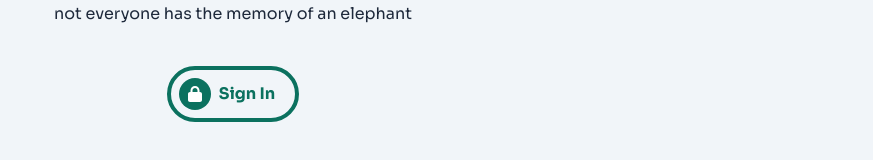
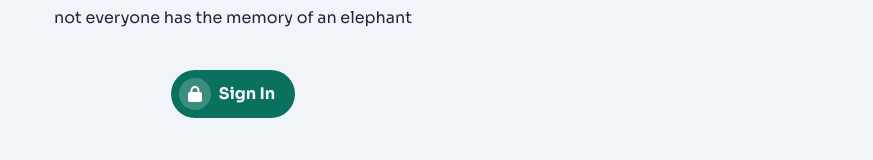
Before and after one commit to simecek-m/tusks, a React (Vite) app: page /home in a window 1280 px wide. Shown: the part 482-642 px from the top of the page, without its empty margins (407-1280 px from the left). Built offline with nearby package versions, Linux system fonts and the light colour scheme; no server answers; a web font is replaced by a local one.

Commit message:
refactor button

```diff
--- a/src/component/button/Button.tsx
+++ b/src/component/button/Button.tsx
@@ -5,9 +5,8 @@ import { ButtonHTMLAttributes, FC } from "react";
 import { ActionType } from "type";
 
 const ButtonVariants: Record<ActionType, string> = {
-  primary:
-    "border-primary-700 dark:border-primary-300 text-primary-700 dark:text-primary-300",
-  error: "border-red-700 dark:border-red-300 text-red-700 dark:text-red-300",
+  primary: "bg-primary-700 dark:bg-primary-400",
+  error: "bg-red-700 dark:bg-red-400",
 };
 
 export interface ButtonProps extends ButtonHTMLAttributes<HTMLButtonElement> {
@@ -35,7 +34,7 @@ const Button: FC<ButtonProps> = ({
       type={type}
       disabled={isDisabled || isSubmitting}
       className={clsx(
-        "group flex w-full shrink-0 flex-row items-center justify-center gap-2 overflow-hidden rounded-full border-4 bg-transparent py-2 px-2 pr-5 font-bold sm:w-fit",
+        "group flex w-full shrink-0 flex-row items-center justify-center gap-2 overflow-hidden rounded-full py-2 px-2 pr-5 font-bold text-slate-100 dark:text-slate-800 sm:w-fit",
         { "cursor-wait": isSubmitting },
         { "cursor-not-allowed opacity-60": isDisabled },
         ButtonVariants[variant]
@@ -43,7 +42,6 @@ const Button: FC<ButtonProps> = ({
     >
       <ButtonIcon
         icon={icon}
-        variant={variant}
         hoverIcon={hoverIcon}
         isDisabled={isDisabled}
         isSubmitting={isSubmitting}
--- a/src/component/button/ButtonIcon.tsx
+++ b/src/component/button/ButtonIcon.tsx
@@ -2,20 +2,13 @@ import { IconProp } from "@fortawesome/fontawesome-svg-core";
 import { FontAwesomeIcon } from "@fortawesome/react-fontawesome";
 import clsx from "clsx";
 import { FC } from "react";
-import { ActionType } from "type";
 
 const buttonIconStyle =
-  "h-4 w-4 rounded-full p-2 dark:text-slate-700 text-white";
-
-const ButtonIconVariants: Record<ActionType, string> = {
-  primary: "bg-primary-700 dark:bg-primary-300",
-  error: "bg-red-700 dark:bg-red-300",
-};
+  "h-4 w-4 rounded-full p-2 dark:text-slate-700 text-white bg-white bg-opacity-20 dark:bg-slate-700 dark:bg-opacity-30";
 
 interface ButtonIconProps {
   icon: IconProp;
   hoverIcon?: IconProp;
-  variant?: ActionType;
   isSubmitting?: boolean;
   isDisabled?: boolean;
 }
@@ -23,7 +16,6 @@ interface ButtonIconProps {
 const ButtonIcon: FC<ButtonIconProps> = ({
   icon,
   hoverIcon,
-  variant = "primary",
   isSubmitting = false,
   isDisabled = false,
 }) => {
@@ -33,7 +25,6 @@ const ButtonIcon: FC<ButtonIconProps> = ({
         icon={isDisabled ? "xmark" : isSubmitting ? "circle-notch" : icon}
         className={clsx(
           buttonIconStyle,
-          ButtonIconVariants[variant],
           {
             "translate-y-0 transition duration-500 ease-in-out group-hover:-translate-y-10":
               !!hoverIcon && !isSubmitting && !isDisabled,
@@ -46,7 +37,6 @@ const ButtonIcon: FC<ButtonIconProps> = ({
           icon={hoverIcon}
           className={clsx(
             buttonIconStyle,
-            ButtonIconVariants[variant],
             "absolute translate-y-10 transition duration-500 ease-in-out group-hover:translate-y-0"
           )}
         />
```
